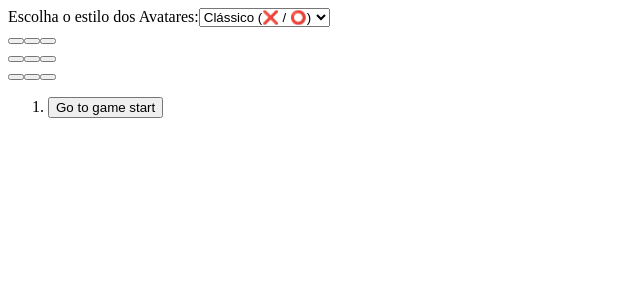
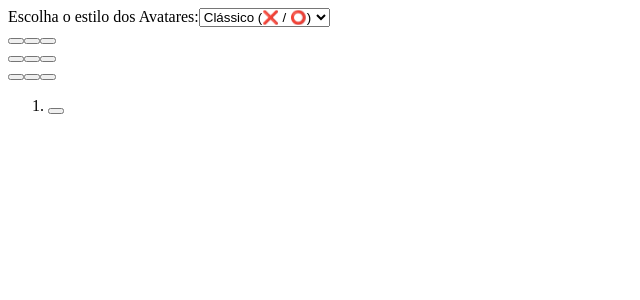
Before and after one commit to gabriela-peratello/jogo-da-velha, a React (Vite) app: page / in a window 1280 px wide. Shown: the top 300 px of the page, without its empty margins (0-640 px from the left). Built offline with nearby package versions, Linux system fonts and the light colour scheme.

Commit message:
MOD: Arrumando o histórico de exibição

```diff
--- a/src/components/Game/Game.jsx
+++ b/src/components/Game/Game.jsx
@@ -81,13 +81,13 @@ export default function Game() {
   const moves = history.map((squares, move) => {
     let description;
     if (move > 0) {
-      description = 'Go to move #' + move;
+      // description = 'Go to move #' + move;
     } else {
-      description = 'Go to game start';
+      description = 'Jogar Novamente';
     }
     return (
       <li key={move}>
-        <button onClick={() => jumpTo(move)}>{description}</button>
+        <button onClick={() => jumpTo(move)}>{}</button>
       </li>
     );
   });
```
